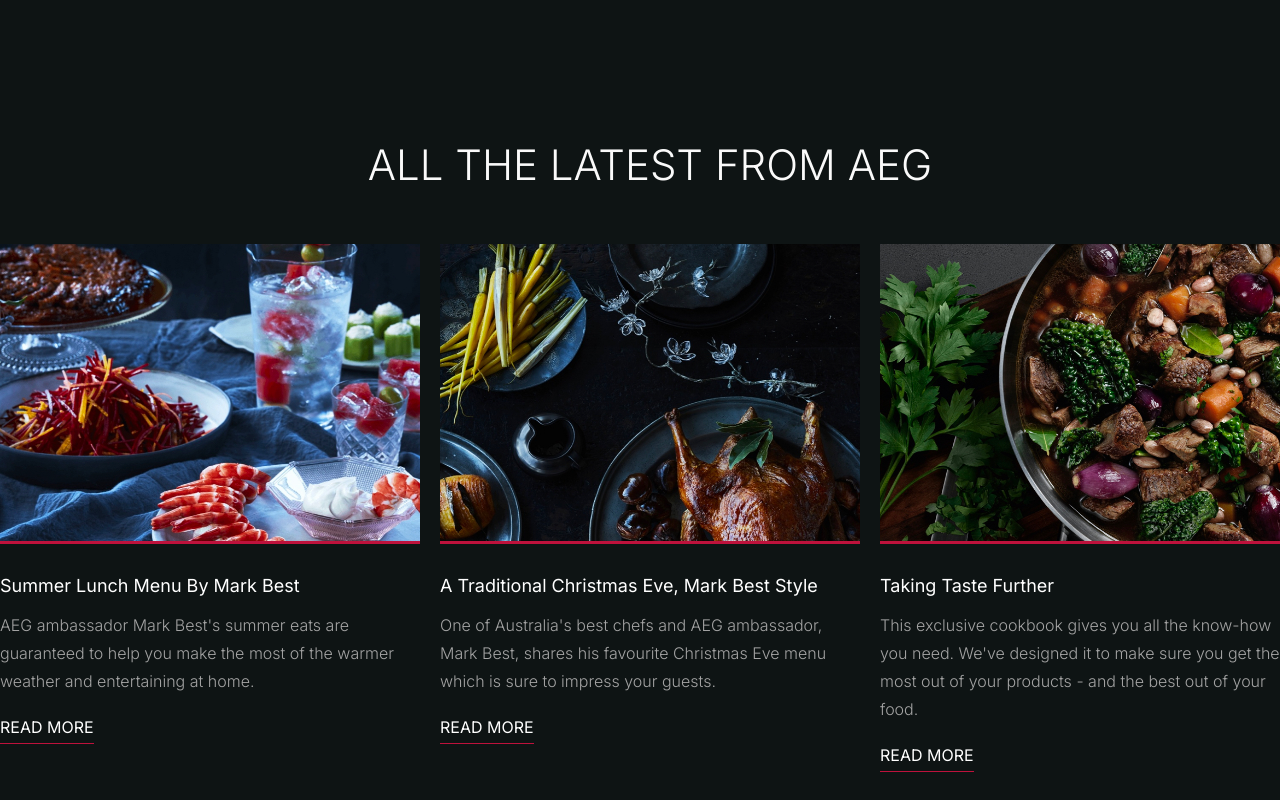
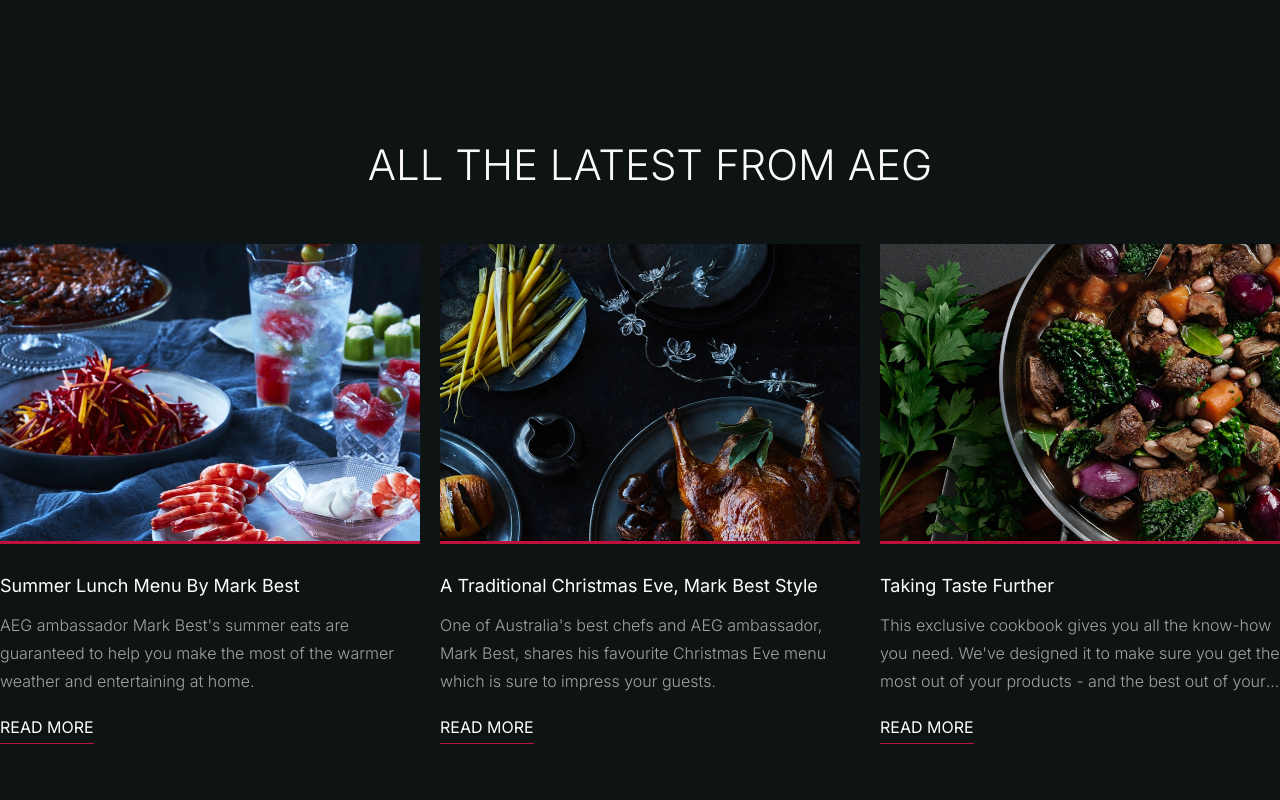
Before and after one commit to JacobDiazCruz/invision-test-app, a Next.js app: page / in a window 1280 px wide. Shown: the part 895-1695 px from the top of the page. Built offline with nearby package versions, Linux system fonts and the light colour scheme.

Commit message:
Added: config directory to handle dynamic contents

```diff
--- a/src/app/components/LatestList.tsx
+++ b/src/app/components/LatestList.tsx
@@ -1,41 +1,27 @@
+import { sectionTwo } from "@/config/contents";
 import Image, { StaticImageData } from "next/image";
-import FoodOne from "../../../public/assets/component-02/Image-01@2x.jpg";
-import FoodTwo from "../../../public/assets/component-02/Image-02@2x.jpg";
-import FoodThree from "../../../public/assets/component-02/Image-03@2x.jpg";
 
 type ListItem = {
   image: StaticImageData;
   title: string;
   description: string;
+  button: {
+    link: string;
+    value: string;
+  }
 };
 
 export default function LatestList() {
-  const listItems: ListItem[] = [
-    {
-      image: FoodOne,
-      title: "Summer Lunch Menu By Mark Best",
-      description: "AEG ambassador Mark Best's summer eats are guaranteed to help you make the most of the warmer weather and entertaining at home."
-    },
-    {
-      image: FoodTwo,
-      title: "A Traditional Christmas Eve, Mark Best Style",
-      description: "One of Australia's best chefs and AEG ambassador, Mark Best, shares his favourite Christmas Eve menu which is sure to impress your guests."
-    },
-    {
-      image: FoodThree,
-      title: "Taking Taste Further",
-      description: "This exclusive cookbook gives you all the know-how you need. We've designed it to make sure you get the most out of your products - and the best out of your food."
-    }
-  ];
+  const listItems: ListItem[] = sectionTwo.listItems;
 
   return (
     <section className="mt-[200px]">
       <h1 className="text-center font-light text-[42px] mb-12 text-neutral-50">
-        ALL THE LATEST FROM AEG
+        {sectionTwo.title}
       </h1>
       <div className="flex gap-5">
         {listItems.map((item: ListItem, index: number) => (
-          <a href="/" key={index}>
+          <a href={item.button.link} key={index}>
             <div className="item w-[420px]">
               <div className="w-full h-[300px] relative border-b-[3px] border-rose-700">
                 <Image
@@ -45,14 +31,14 @@ export default function LatestList() {
                 />
               </div>
               <div className="content">
-                <h4 className="text-[18px] text-white mt-7">
+                <h4 className="text-[18px] text-white mt-7 truncate">
                   {item.title}
                 </h4>
-                <p className="text-neutral-400 leading-7 font-light mt-3">
+                <p className="text-neutral-400 leading-7 line-clamp-3 font-light mt-3">
                   {item.description}
                 </p>
                 <button className="mt-5 text-white border-b border-rose-700 pb-1">
-                  READ MORE
+                  {item.button.value}
                 </button>
               </div>
             </div>
--- /dev/null
+++ b/src/config/contents.ts
@@ -0,0 +1,36 @@
+import FoodOne from "../../public/assets/component-02/Image-01@2x.jpg";
+import FoodTwo from "../../public/assets/component-02/Image-02@2x.jpg";
+import FoodThree from "../../public/assets/component-02/Image-03@2x.jpg";
+
+export const sectionTwo = {
+  title: "ALL THE LATEST FROM AEG",
+  listItems: [
+    {
+      image: FoodOne,
+      title: "Summer Lunch Menu By Mark Best",
+      description: "AEG ambassador Mark Best's summer eats are guaranteed to help you make the most of the warmer weather and entertaining at home.",
+      button: {
+        link: "/",
+        value: "READ MORE"
+      }
+    },
+    {
+      image: FoodTwo,
+      title: "A Traditional Christmas Eve, Mark Best Style",
+      description: "One of Australia's best chefs and AEG ambassador, Mark Best, shares his favourite Christmas Eve menu which is sure to impress your guests.",
+      button: {
+        link: "/",
+        value: "READ MORE"
+      }
+    },
+    {
+      image: FoodThree,
+      title: "Taking Taste Further",
+      description: "This exclusive cookbook gives you all the know-how you need. We've designed it to make sure you get the most out of your products - and the best out of your food.",
+      button: {
+        link: "/",
+        value: "READ MORE"
+      }
+    }
+  ]
+};
```
